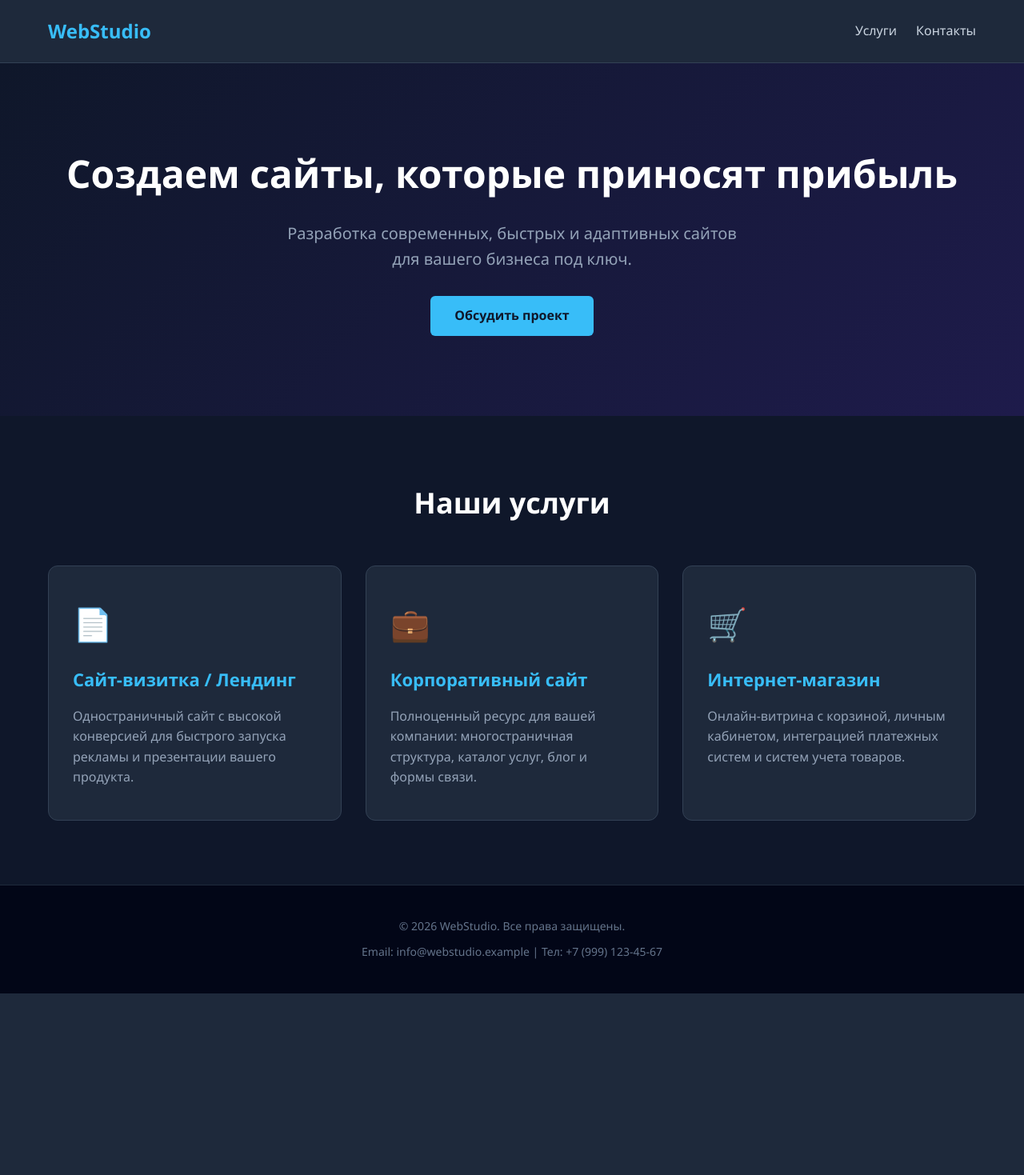
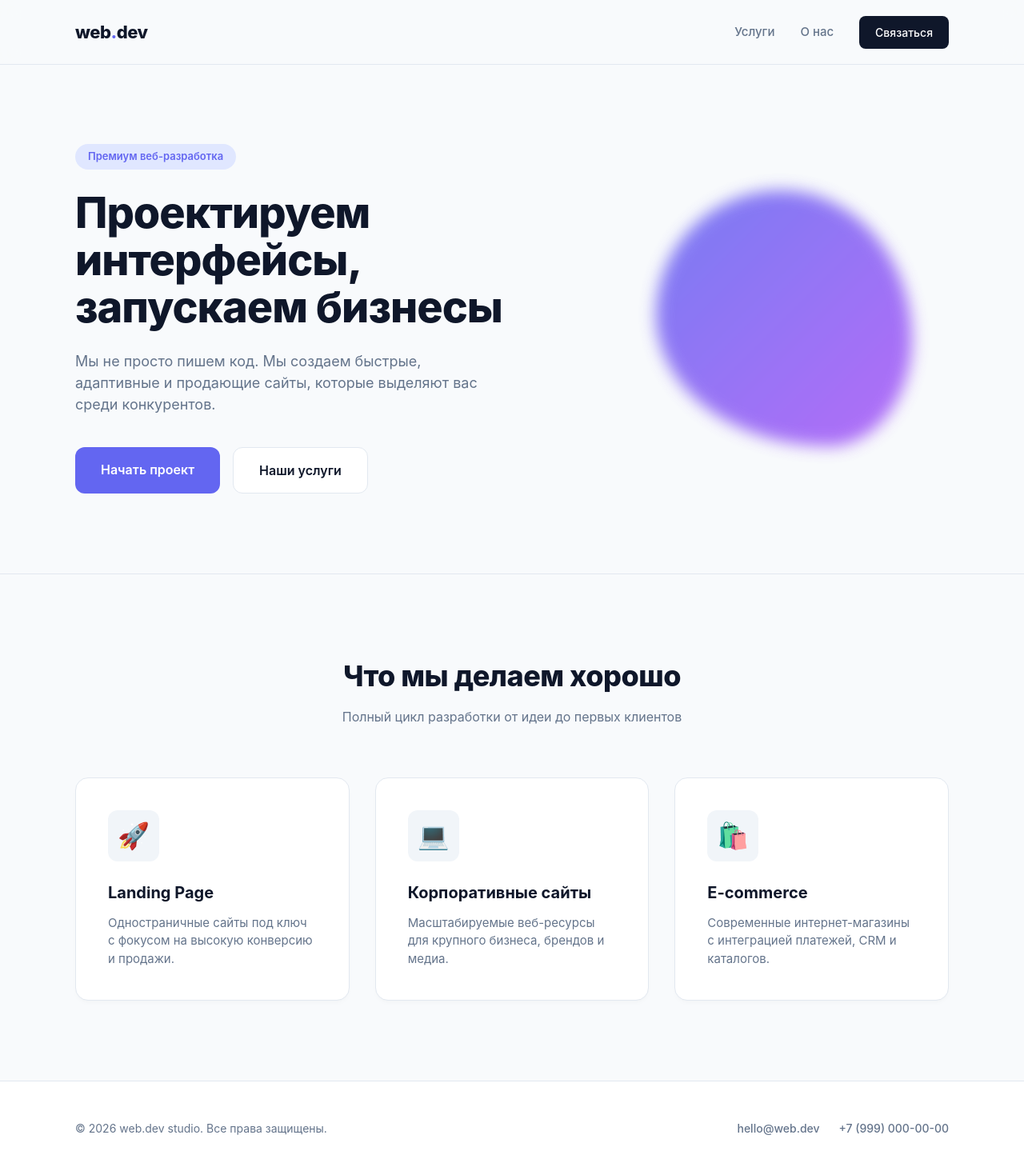
Before and after one commit to MrSkyAngule/myskile, a Django app: page / in a window 1280 px wide. Shown: the whole page at 80% size. Before the commit the page ends 1242 px from the top, so only its background shows below. Run offline with Django 5.2, Linux system fonts and the light colour scheme.

Commit message:
First commit

```diff
--- a/main/templates/main/home.html
+++ b/main/templates/main/home.html
@@ -3,57 +3,66 @@
 <head>
     <meta charset="UTF-8">
     <meta name="viewport" content="width=device-width, initial-scale=1.0">
-    <title>Создание сайтов под ключ | WebStudio</title>
-    <!-- Подключаем внешний файл стилей CSS -->
+    <title>WebDev Studio | Создание цифровых продуктов</title>
     <link rel="stylesheet" href="static/style.css">
 </head>
 <body>
 
     <!-- Шапка -->
     <header>
-        <div class="container header-box">
-            <a href="#" class="logo">WebStudio</a>
-            <nav>
+        <div class="container header-flex">
+            <a href="#" class="logo">web<span>.</span>dev</a>
+            <nav class="nav-menu">
                 <a href="#services">Услуги</a>
-                <a href="#contacts">Контакты</a>
+                <a href="#about">О нас</a>
+                <a href="#contact" class="btn-nav">Связаться</a>
             </nav>
         </div>
     </header>
 
-    <!-- Главный баннер -->
-    <section class="hero">
-        <div class="container">
-            <h1>Создаем сайты, которые приносят прибыль</h1>
-            <p>Разработка современных, быстрых и адаптивных сайтов для вашего бизнеса под ключ.</p>
-            <a href="#contacts" class="btn">Обсудить проект</a>
+    <!-- Главный экран -->
+    <section class="hero-section">
+        <div class="container hero-grid">
+            <div class="hero-text">
+                <span class="badge">Премиум веб-разработка</span>
+                <h1>Проектируем интерфейсы, запускаем бизнесы</h1>
+                <p>Мы не просто пишем код. Мы создаем быстрые, адаптивные и продающие сайты, которые выделяют вас среди конкурентов.</p>
+                <div class="hero-cta">
+                    <a href="#contact" class="btn-primary">Начать проект</a>
+                    <a href="#services" class="btn-secondary">Наши услуги</a>
+                </div>
+            </div>
+            <div class="hero-visual">
+                <div class="abstract-shape"></div>
+            </div>
         </div>
     </section>
 
     <!-- Блок услуг -->
-    <section class="services" id="services">
+    <section class="services-section" id="services">
         <div class="container">
-            <h2 class="section-title">Наши услуги</h2>
-            <div class="grid">
+            <div class="section-header">
+                <h2>Что мы делаем хорошо</h2>
+                <p>Полный цикл разработки от идеи до первых клиентов</p>
+            </div>
+            <div class="services-grid">
 
-                <!-- Карта 1 -->
-                <div class="card">
-                    <span class="card-icon">📄</span>
-                    <h3>Сайт-визитка / Лендинг</h3>
-                    <p>Одностраничный сайт с высокой конверсией для быстрого запуска рекламы и презентации вашего продукта.</p>
+                <div class="service-card">
+                    <div class="icon-wrapper">🚀</div>
+                    <h3>Landing Page</h3>
+                    <p>Одностраничные сайты под ключ с фокусом на высокую конверсию и продажи.</p>
                 </div>
 
-                <!-- Карта 2 -->
-                <div class="card">
-                    <span class="card-icon">💼</span>
-                    <h3>Корпоративный сайт</h3>
-                    <p>Полноценный ресурс для вашей компании: многостраничная структура, каталог услуг, блог и формы связи.</p>
+                <div class="service-card">
+                    <div class="icon-wrapper">💻</div>
+                    <h3>Корпоративные сайты</h3>
+                    <p>Масштабируемые веб-ресурсы для крупного бизнеса, брендов и медиа.</p>
                 </div>
 
-                <!-- Карта 3 -->
-                <div class="card">
-                    <span class="card-icon">🛒</span>
-                    <h3>Интернет-магазин</h3>
-                    <p>Онлайн-витрина с корзиной, личным кабинетом, интеграцией платежных систем и систем учета товаров.</p>
+                <div class="service-card">
+                    <div class="icon-wrapper">🛍️</div>
+                    <h3>E-commerce</h3>
+                    <p>Современные интернет-магазины с интеграцией платежей, CRM и каталогов.</p>
                 </div>
 
             </div>
@@ -61,10 +70,13 @@
     </section>
 
     <!-- Подвал -->
-    <footer id="contacts">
-        <div class="container">
-            <p>© 2026 WebStudio. Все права защищены.</p>
-            <p class="footer-contacts">Email: info@webstudio.example | Тел: +7 (999) 123-45-67</p>
+    <footer id="contact">
+        <div class="container footer-content">
+            <p>© 2026 web.dev studio. Все права защищены.</p>
+            <div class="footer-links">
+                <a href="mailto:hello@web.dev">hello@web.dev</a>
+                <a href="tel:+79990000000">+7 (999) 000-00-00</a>
+            </div>
         </div>
     </footer>
 
--- a/static/style.css
+++ b/static/style.css
@@ -1,150 +1,315 @@
-/* Общие стили и обнуление */
+/* Переменные для быстрой смены цветов */
+:root {
+    --bg-main: #f8fafc;
+    --bg-card: #ffffff;
+    --text-dark: #0f172a;
+    --text-muted: #64748b;
+    --primary: #6366f1;
+    --primary-hover: #4f46e5;
+    --border-color: #e2e8f0;
+}
+
+/* Общие стили */
 * {
     margin: 0;
     padding: 0;
     box-sizing: border-box;
-    font-family: 'Segoe UI', Tahoma, Geneva, Verdana, sans-serif;
+    font-family: 'Inter', system-ui, -apple-system, sans-serif;
 }
 
 body {
-    background-color: #0f172a;
-    color: #f8fafc;
-    line-height: 1.6;
+    background-color: var(--bg-main);
+    color: var(--text-dark);
+    line-height: 1.5;
 }
 
 .container {
-    max-width: 1200px;
+    max-width: 1140px;
     margin: 0 auto;
-    padding: 0 20px;
+    padding: 0 24px;
 }
 
-/* Шапка (Header) */
+/* Навигация */
 header {
-    background-color: #1e293b;
-    padding: 20px 0;
-    position: sticky;
+    background-color: rgba(248, 250, 252, 0.8);
+    backdrop-filter: blur(12px);
+    position: fixed;
+    width: 100%;
     top: 0;
-    z-index: 100;
-    border-bottom: 1px solid #334155;
+    z-index: 1000;
+    border-bottom: 1px solid var(--border-color);
 }
 
-.header-box {
+.header-flex {
     display: flex;
     justify-content: space-between;
     align-items: center;
+    height: 80px;
 }
 
 .logo {
-    font-size: 24px;
-    font-weight: 700;
-    color: #38bdf8;
+    font-size: 22px;
+    font-weight: 800;
+    color: var(--text-dark);
     text-decoration: none;
+    letter-spacing: -0.5px;
 }
 
-nav a {
-    color: #cbd5e1;
-    text-decoration: none;
-    margin-left: 20px;
-    transition: color 0.3s;
+.logo span {
+    color: var(--primary);
 }
 
-nav a:hover {
-    color: #38bdf8;
+.nav-menu {
+    display: flex;
+    align-items: center;
+    gap: 32px;
 }
 
-/* Главный баннер (Hero) */
-.hero {
-    padding: 100px 0;
-    text-align: center;
-    background: linear-gradient(135deg, #0f172a 0%, #1e1b4b 100%);
+.nav-menu a {
+    text-decoration: none;
+    color: var(--text-muted);
+    font-weight: 500;
+    font-size: 15px;
+    transition: color 0.2s;
 }
 
-.hero h1 {
-    font-size: 48px;
-    margin-bottom: 20px;
+.nav-menu a:hover {
+    color: var(--text-dark);
+}
+
+.nav-menu .btn-nav {
+    background-color: var(--text-dark);
+    color: #fff;
+    padding: 10px 20px;
+    border-radius: 8px;
+    font-size: 14px;
+}
+
+.nav-menu .btn-nav:hover {
+    background-color: #1e293b;
     color: #fff;
 }
 
-.hero p {
-    font-size: 20px;
-    color: #94a3b8;
-    max-width: 600px;
-    margin: 0 auto 30px;
+/* Главный блок (Hero) */
+.hero-section {
+    padding-top: 180px;
+    padding-bottom: 100px;
+    overflow: hidden;
 }
 
-.btn {
-    display: inline-block;
-    background-color: #38bdf8;
-    color: #0f172a;
-    padding: 12px 30px;
-    border-radius: 6px;
-    text-decoration: none;
-    font-weight: 600;
-    transition: background 0.3s;
+.hero-grid {
+    display: grid;
+    grid-template-columns: 1.2fr 0.8fr;
+    gap: 60px;
+    align-items: center;
 }
 
-.btn:hover {
-    background-color: #0ea5e9;
+.badge {
+    display: inline-block;
+    background-color: #e0e7ff;
+    color: var(--primary);
+    padding: 6px 16px;
+    border-radius: 20px;
+    font-size: 13px;
+    font-weight: 600;
+    margin-bottom: 24px;
 }
 
-/* Блок услуг (Services) */
-.services {
-    padding: 80px 0;
+.hero-text h1 {
+    font-size: 54px;
+    font-weight: 800;
+    line-height: 1.1;
+    margin-bottom: 24px;
+    letter-spacing: -1px;
 }
 
-.section-title {
-    text-align: center;
-    font-size: 36px;
-    margin-bottom: 50px;
-    color: #fff;
+.hero-text p {
+    font-size: 18px;
+    color: var(--text-muted);
+    margin-bottom: 40px;
+    max-width: 520px;
 }
 
-.grid {
-    display: grid;
-    grid-template-columns: repeat(auto-fit, minmax(300px, 1fr));
-    gap: 30px;
+.hero-cta {
+    display: flex;
+    gap: 16px;
 }
 
-.card {
-    background-color: #1e293b;
-    padding: 40px 30px;
+.btn-primary {
+    background-color: var(--primary);
+    color: #fff;
+    text-decoration: none;
+    padding: 16px 32px;
     border-radius: 12px;
-    border: 1px solid #334155;
-    transition: transform 0.3s, border-color 0.3s;
+    font-weight: 600;
+    transition: background 0.2s;
 }
 
-.card:hover {
-    transform: translateY(-5px);
-    border-color: #38bdf8;
+.btn-primary:hover {
+    background-color: var(--primary-hover);
 }
 
-.card-icon {
-    font-size: 40px;
-    margin-bottom: 20px;
-    display: inline-block;
+.btn-secondary {
+    background-color: #fff;
+    color: var(--text-dark);
+    text-decoration: none;
+    padding: 16px 32px;
+    border-radius: 12px;
+    font-weight: 600;
+    border: 1px solid var(--border-color);
+    transition: background 0.2s;
 }
 
-.card h3 {
-    font-size: 22px;
-    margin-bottom: 15px;
-    color: #38bdf8;
+.btn-secondary:hover {
+    background-color: #f1f5f9;
 }
 
-.card p {
-    color: #94a3b8;
+.hero-visual {
+    position: relative;
+    display: flex;
+    justify-content: center;
+}
+
+.abstract-shape {
+    width: 320px;
+    height: 320px;
+    background: linear-gradient(135deg, #6366f1 0%, #a855f7 100%);
+    border-radius: 30% 70% 70% 30% / 30% 30% 70% 70%;
+    filter: blur(10px);
+    opacity: 0.85;
+    animation: morph 8s ease-in-out infinite alternate;
+}
+
+@keyframes morph {
+    0% { border-radius: 30% 70% 70% 30% / 30% 30% 70% 70%; }
+    100% { border-radius: 50% 50% 30% 70% / 50% 60% 40% 50%; }
+}
+
+/* Услуги */
+.services-section {
+    padding: 100px 0;
+    border-top: 1px solid var(--border-color);
+}
+
+.section-header {
+    text-align: center;
+    margin-bottom: 64px;
+}
+
+.section-header h2 {
+    font-size: 36px;
+    font-weight: 800;
+    letter-spacing: -0.5px;
+    margin-bottom: 12px;
+}
+
+.section-header p {
+    color: var(--text-muted);
     font-size: 16px;
 }
 
-/* Футер (Footer) */
+.services-grid {
+    display: grid;
+    grid-template-columns: repeat(auto-fit, minmax(300px, 1fr));
+    gap: 32px;
+}
+
+.service-card {
+    background-color: var(--bg-card);
+    padding: 40px;
+    border-radius: 16px;
+    border: 1px solid var(--border-color);
+    box-shadow: 0 4px 6px -1px rgba(0,0,0,0.02), 0 2px 4px -1px rgba(0,0,0,0.01);
+    transition: transform 0.3s, box-shadow 0.3s;
+}
+
+.service-card:hover {
+    transform: translateY(-8px);
+    box-shadow: 0 20px 25px -5px rgba(0,0,0,0.05), 0 10px 10px -5px rgba(0,0,0,0.02);
+}
+
+.icon-wrapper {
+    font-size: 32px;
+    background-color: #f1f5f9;
+    width: 64px;
+    height: 64px;
+    display: flex;
+    align-items: center;
+    justify-content: center;
+    border-radius: 12px;
+    margin-bottom: 24px;
+}
+
+.service-card h3 {
+    font-size: 20px;
+    font-weight: 700;
+    margin-bottom: 12px;
+}
+
+.service-card p {
+    color: var(--text-muted);
+    font-size: 15px;
+}
+
+/* Подвал */
 footer {
-    background-color: #020617;
-    padding: 40px 0;
-    text-align: center;
-    border-top: 1px solid #1e293b;
-    color: #64748b;
+    background-color: #fff;
+    padding: 48px 0;
+    border-top: 1px solid var(--border-color);
+}
+
+.footer-content {
+    display: flex;
+    justify-content: space-between;
+    align-items: center;
+    color: var(--text-muted);
     font-size: 14px;
 }
 
-.footer-contacts {
-    margin-top: 10px;
+.footer-links {
+    display: flex;
+    gap: 24px;
 }
+
+.footer-links a {
+    color: var(--text-muted);
+    text-decoration: none;
+    font-weight: 500;
+}
+
+.footer-links a:hover {
+    color: var(--primary);
+}
+
+/* Адаптивность для телефонов */
+@media (max-width: 768px) {
+    .hero-grid {
+        grid-template-columns: 1fr;
+        text-align: center;
+        gap: 40px;
+    }
+    .hero-text h1 {
+        font-size: 38px;
+    }
+    .hero-text p {
+        margin: 0 auto 32px;
+    }
+    .hero-cta {
+        justify-content: center;
+    }
+    .hero-visual {
+        order: -1;
+    }
+    .abstract-shape {
+        width: 240px;
+        height: 240px;
+    }
+    .nav-menu {
+        display: none; /* Для полноценного меню нужен JS */
+    }
+    .footer-content {
+        flex-direction: column;
+        gap: 16px;
+        text-align: center;
+    }
+}
```
